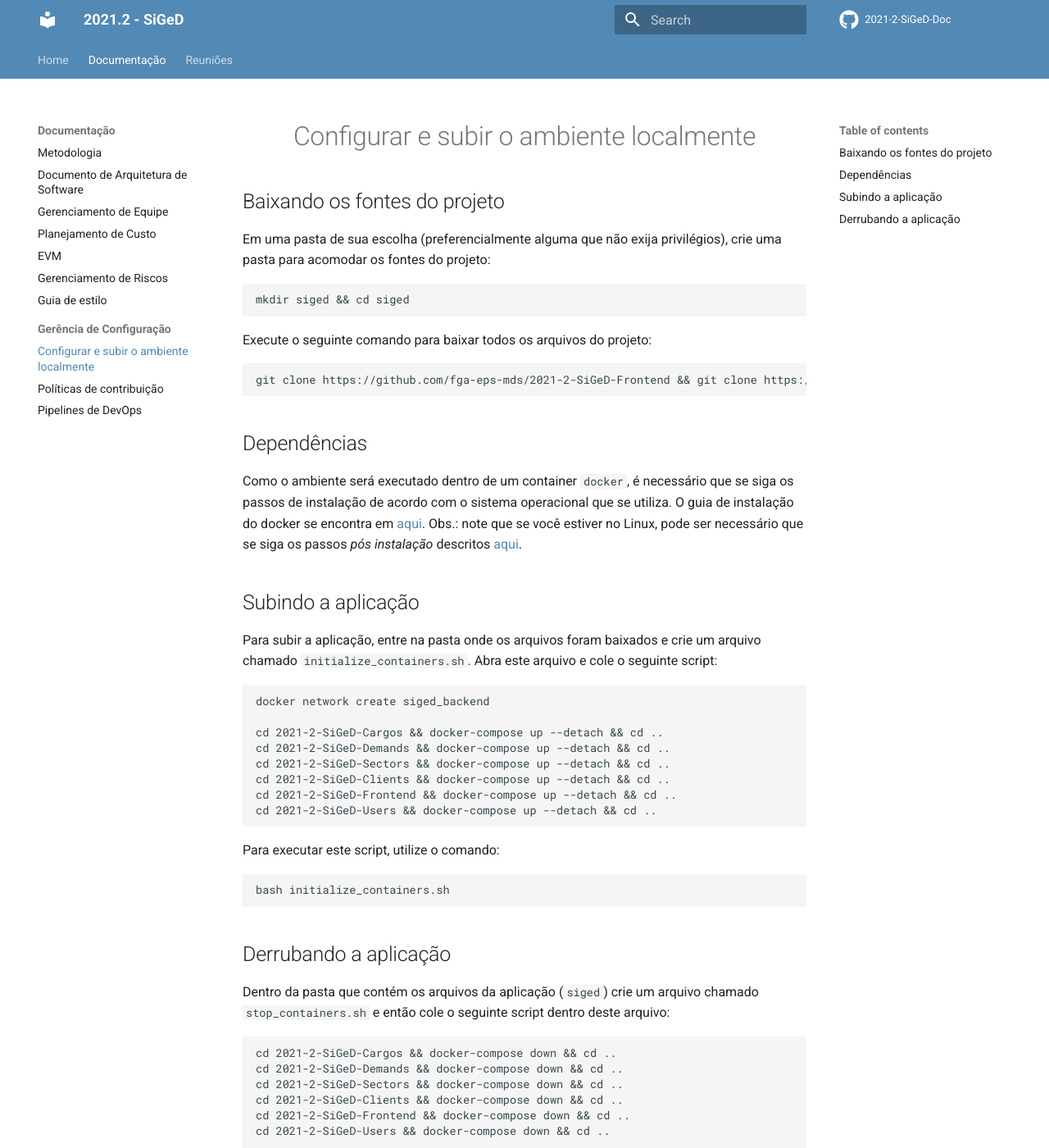
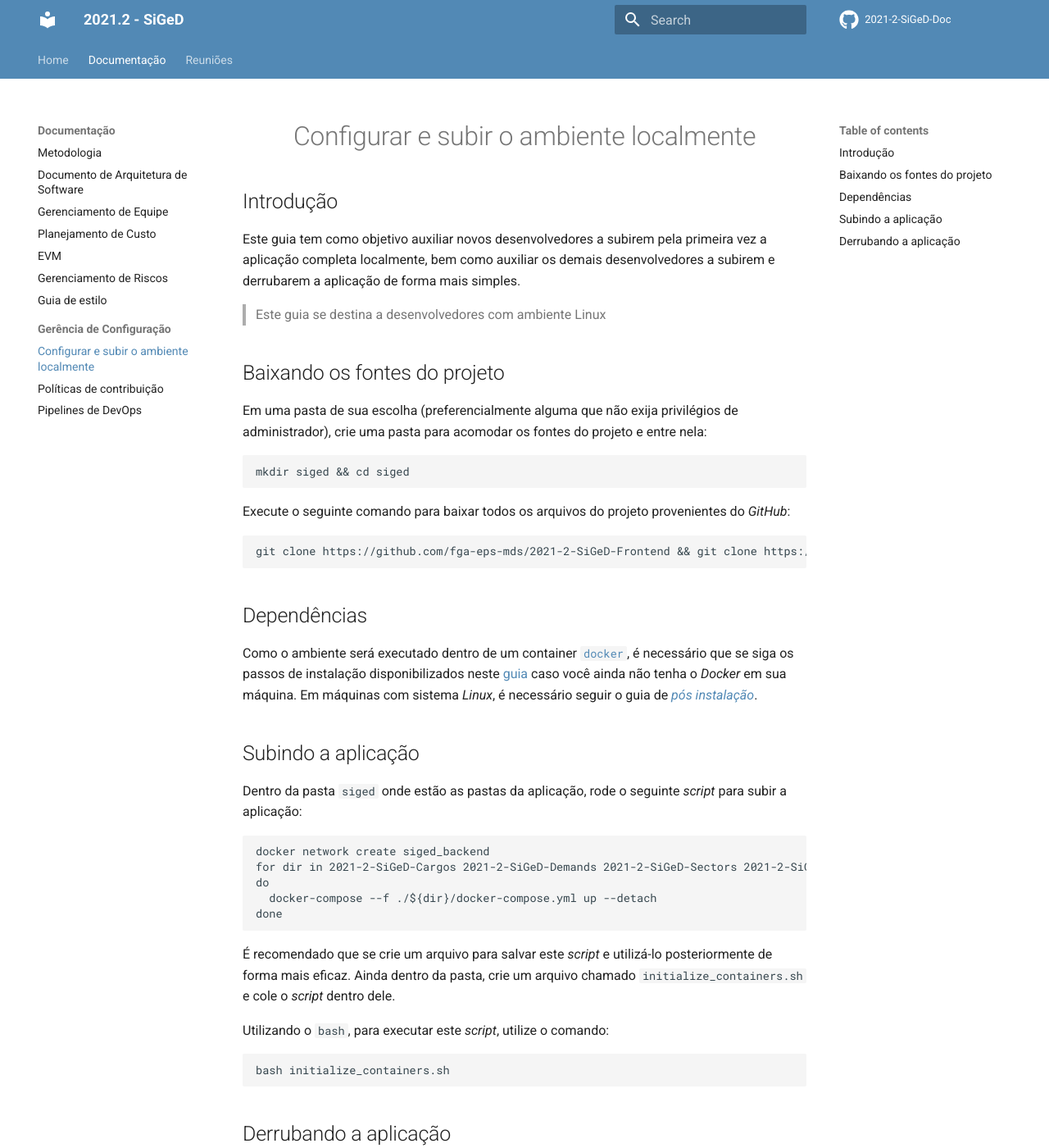
Before and after one commit to DITGO/2021-2-SiGeD-Doc, an MkDocs documentation site: the page built from docs/subindo_projeto.md, in a window 1280 px wide and 1400 px high. Shown: the whole window at 82% size. Built offline with MkDocs 1.6.1 and Material for MkDocs 9.7.7, drawn with Linux system fonts in a browser that asks for light colours; comment, search, counter and statistics services are not loaded; some of the changed text lies outside the part shown.

Commit message:
Refactor script and sections
Co-authored-by: isabellacgmsa <isabellacgmsa1@gmail.com>

````diff
--- a/docs/subindo_projeto.md
+++ b/docs/subindo_projeto.md
@@ -1,14 +1,20 @@
 <h1 style='text-align: center;'>Configurar e subir o ambiente localmente</h1>
+
+## Introdução
+
+Este guia tem como objetivo auxiliar novos desenvolvedores a subirem pela primeira vez a aplicação completa localmente, bem como auxiliar os demais desenvolvedores a subirem e derrubarem a aplicação de forma mais simples.
+
+> Este guia se destina a desenvolvedores com ambiente Linux
 
 ## Baixando os fontes do projeto
 
-Em uma pasta de sua escolha (preferencialmente alguma que não exija privilégios), crie uma pasta para acomodar os fontes do projeto:
+Em uma pasta de sua escolha (preferencialmente alguma que não exija privilégios de administrador), crie uma pasta para acomodar os fontes do projeto e entre nela:
 
 ```bash
 mkdir siged && cd siged
 ```
 
-Execute o seguinte comando para baixar todos os arquivos do projeto:
+Execute o seguinte comando para baixar todos os arquivos do projeto provenientes do _GitHub_:
 
 ```bash
 git clone https://github.com/fga-eps-mds/2021-2-SiGeD-Frontend && git clone https://github.com/fga-eps-mds/2021-2-SiGeD-Clients && git clone https://github.com/fga-eps-mds/2021-2-SiGeD-Users && git clone https://github.com/fga-eps-mds/2021-2-SiGeD-Demands && git clone https://github.com/fga-eps-mds/2021-2-SiGeD-Sectors && git clone https://github.com/fga-eps-mds/2021-2-SiGeD-Cargos
@@ -16,44 +22,42 @@ git clone https://github.com/fga-eps-mds/2021-2-SiGeD-Frontend && git clone http
 
 ## Dependências
 
-Como o ambiente será executado dentro de um container `docker`, é necessário que se siga os passos de instalação de acordo com o sistema operacional que se utiliza. O guia de instalação do docker se encontra em [aqui](https://docs.docker.com/engine/install/ubuntu/). Obs.: note que se você estiver no Linux, pode ser necessário que se siga os passos _pós instalação_ descritos [aqui](https://docs.docker.com/engine/install/linux-postinstall/).
+Como o ambiente será executado dentro de um container [`docker`](https://www.docker.com/), é necessário que se siga os passos de instalação disponibilizados neste [guia](https://docs.docker.com/engine/install/ubuntu/) caso você ainda não tenha o _Docker_ em sua máquina. Em máquinas com sistema _Linux_, é necessário seguir o guia de [_pós instalação_](https://docs.docker.com/engine/install/linux-postinstall/).
 
 ## Subindo a aplicação
 
-Para subir a aplicação, entre na pasta onde os arquivos foram baixados e crie um arquivo chamado `initialize_containers.sh`. Abra este arquivo e cole o seguinte script:
+Dentro da pasta `siged` onde estão as pastas da aplicação, rode o seguinte _script_ para subir a aplicação:
 
 ```sh
 docker network create siged_backend
-
-cd 2021-2-SiGeD-Cargos && docker-compose up --detach && cd ..
-cd 2021-2-SiGeD-Demands && docker-compose up --detach && cd ..
-cd 2021-2-SiGeD-Sectors && docker-compose up --detach && cd ..
-cd 2021-2-SiGeD-Clients && docker-compose up --detach && cd ..
-cd 2021-2-SiGeD-Frontend && docker-compose up --detach && cd ..
-cd 2021-2-SiGeD-Users && docker-compose up --detach && cd ..
+for dir in 2021-2-SiGeD-Cargos 2021-2-SiGeD-Demands 2021-2-SiGeD-Sectors 2021-2-SiGeD-Clients 2021-2-SiGeD-Frontend 2021-2-SiGeD-Users
+do
+  docker-compose --f ./${dir}/docker-compose.yml up --detach
+done
 ```
 
-Para executar este script, utilize o comando:
+É recomendado que se crie um arquivo para salvar este _script_ e utilizá-lo posteriormente de forma mais eficaz. Ainda dentro da pasta, crie um arquivo chamado `initialize_containers.sh` e cole o _script_ dentro dele.
+
+Utilizando o `bash`, para executar este _script_, utilize o comando:
 
 ```bash
 bash initialize_containers.sh
 ```
 ## Derrubando a aplicação
 
-Dentro da pasta que contém os arquivos da aplicação (`siged`) crie um arquivo chamado `stop_containers.sh` e então cole o seguinte script dentro deste arquivo:
+Dentro da pasta onde estão as pastas da aplicação, para derrubar a aplicação rode o seguinte _script_:
 
 ```sh
-cd 2021-2-SiGeD-Cargos && docker-compose down && cd ..
-cd 2021-2-SiGeD-Demands && docker-compose down && cd ..
-cd 2021-2-SiGeD-Sectors && docker-compose down && cd ..
-cd 2021-2-SiGeD-Clients && docker-compose down && cd ..
-cd 2021-2-SiGeD-Frontend && docker-compose down && cd ..
-cd 2021-2-SiGeD-Users && docker-compose down && cd ..
-
+for dir in 2021-2-SiGeD-Cargos 2021-2-SiGeD-Demands 2021-2-SiGeD-Sectors 2021-2-SiGeD-Clients 2021-2-SiGeD-Frontend 2021-2-SiGeD-Users
+do
+  docker-compose --f ./${dir}/docker-compose.yml down
+done
 docker network rm siged_backend
 ```
 
-Para executar este script, rode o seguinte comando:
+Assim como o _script_ de inicialização do container, é recomendado criar um arquivo para acomodar o _script_ que derruba a aplicação. Crie um arquivo chamado `stop_containers.sh` e cole o _script_ dentro dele.
+
+Utilizando o `bash`, para executar este _script_, rode o seguinte comando:
 
 ```bash
 bash stop_containers.sh
````
